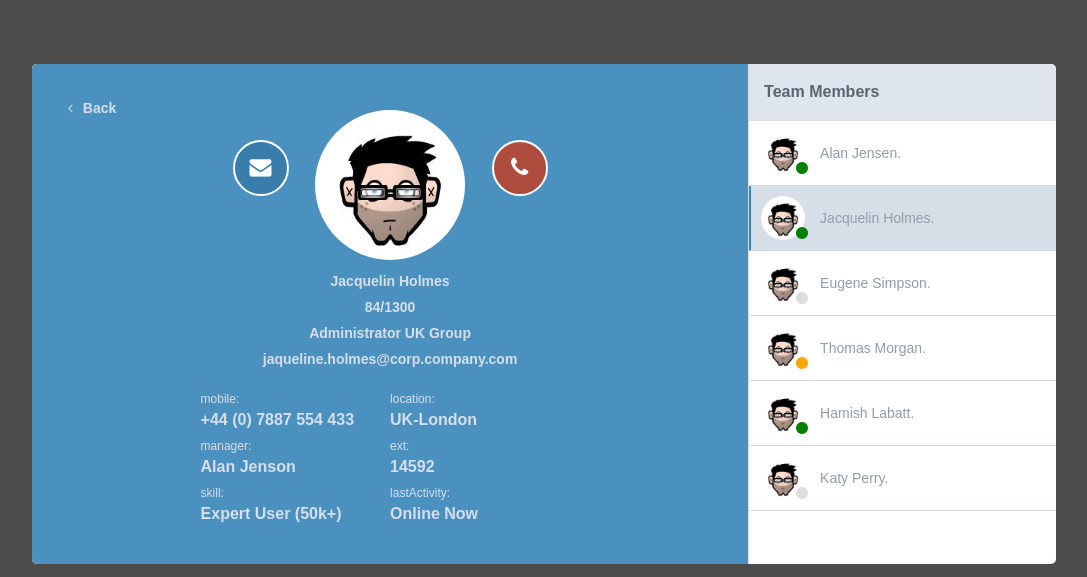
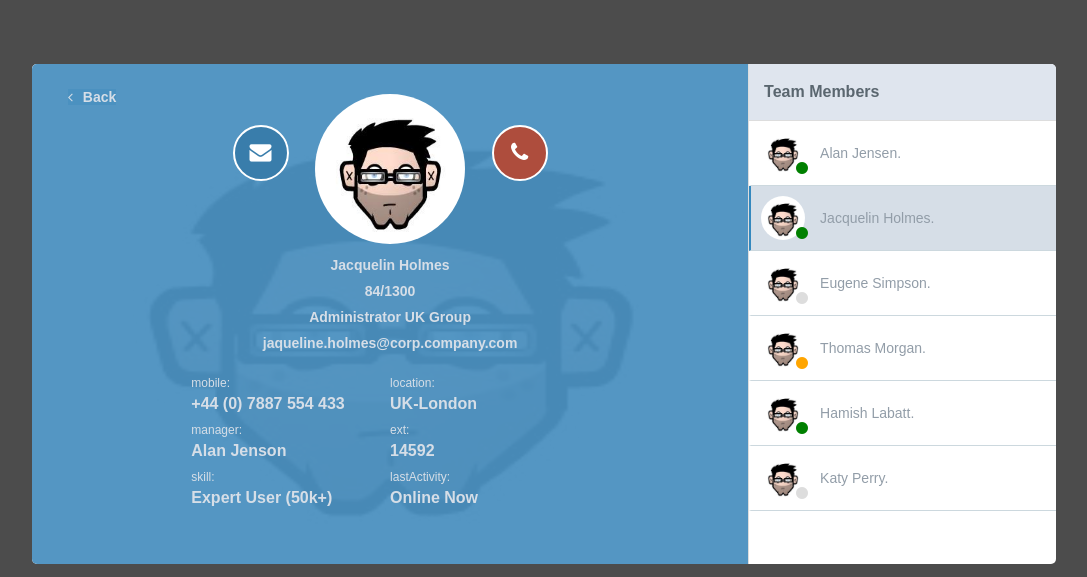
Before and after one commit to abhidevmumbai/im-client, a plain HTML site: page index.html in a window 1280 px wide. Both pictures are taken after a click on the item 710 px from the left and 92 px from the top of the page. Shown: the whole page, without its empty margins (96-1183 px from the left). Drawn offline with Linux system fonts and the light colour scheme.

Commit message:
Added profile pic to the bg

```diff
--- a/css/main.css
+++ b/css/main.css
@@ -166,22 +166,32 @@ body {
 }
 /* Profile Pane */
 .profilePane {
-	background: #4b91c0;
-	box-sizing: border-box;
 	color: #d6dee7;
 	display: none;
 	font-weight: bold;
 	width: 100%;
 	height: 100%;
-	padding: 5%;
 	position: absolute;
 	text-align: center;
 	top: 0;
 	left: 0;
 }
 .profilePane a {
+	background: #4b91c0;
 	color: #d6dee7;
 	text-decoration: none;
+}
+.profilePane .content {
+	background: rgba(75, 145, 192, 0.95);
+    padding: 20px;
+    width: 100%;
+    height: 100%;
+    box-sizing: border-box;
+}
+.profilePane .backBtn {
+	position: absolute;
+    left: 5%;
+    top: 5%;
 }
 .profilePane .actions {
 	width: 350px;
--- a/js/main.js
+++ b/js/main.js
@@ -132,6 +132,10 @@ var messenger = {
         details += '</ul>';
 		html += details;
 
+		profilePane.css({
+			'background': 'url("images/avatar.jpg") center no-repeat',
+			'background-size': '100% 100%'
+		});
     	profilePane.find('.name').text(user.name);
     	profilePane.find('.content').html(html);
     	if (flag) {
```
